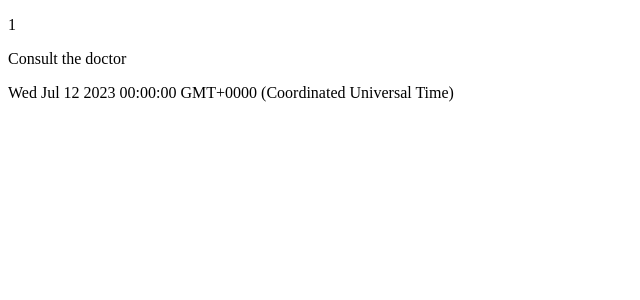
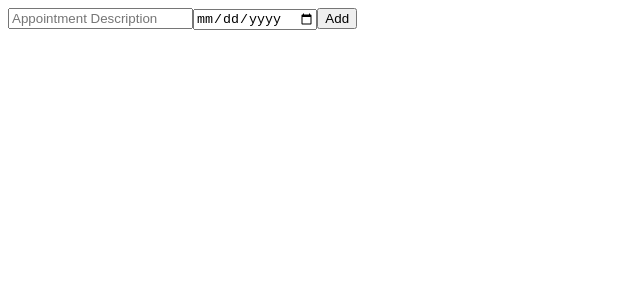
Before and after one commit to anandhureji/angular_tutorial, an Angular app: page / in a window 1280 px wide. Shown: the top 300 px of the page, without its empty margins (0-640 px from the left). Built offline with nearby package versions, Linux system fonts and the light colour scheme.

Commit message:
added two way data binding:

```diff
--- a/src/app/app.module.ts
+++ b/src/app/app.module.ts
@@ -1,5 +1,6 @@
 import { NgModule } from '@angular/core';
 import { BrowserModule } from '@angular/platform-browser';
+import { FormsModule } from '@angular/forms';
 
 import { AppComponent } from './app.component';
 import { AppointmentListComponent } from './appointment-list/appointment-list.component';
@@ -10,7 +11,8 @@
     AppointmentListComponent
   ],
   imports: [
-    BrowserModule
+    BrowserModule,
+    FormsModule
   ],
   providers: [],
   bootstrap: [AppComponent]
--- a/src/app/appointment-list/appointment-list.component.html
+++ b/src/app/appointment-list/appointment-list.component.html
@@ -1,3 +1,7 @@
-<p>{{appointment.id}}</p>
-<p>{{appointment.title}}</p>
-<p>{{appointment.date}}</p>
+<div>
+    <input [(ngModel)]="newAppointmentTitle" placeholder="Appointment Description">
+    <input [(ngModel)]="newAppointmentDate"  type="date"  placeholder="Appointment Date">
+    <button (click)="addAppointment()">Add</button>
+
+
+</div>
--- a/src/app/appointment-list/appointment-list.component.ts
+++ b/src/app/appointment-list/appointment-list.component.ts
@@ -8,10 +8,14 @@
 })
 export class AppointmentListComponent {
 
-  appointment : Appointment = {
-    id: 1,
-    title: "Consult the doctor",
-    date: new Date("2023-07-12")
+  newAppointmentTitle : string = "";
+  newAppointmentDate : Date = new Date();
+
+  appointment : Appointment[] = []
+
+  addAppointment(){
+    console.log("button triggered")
+    alert(this.newAppointmentDate+" "+this.newAppointmentTitle)
   }
 
 }
```
